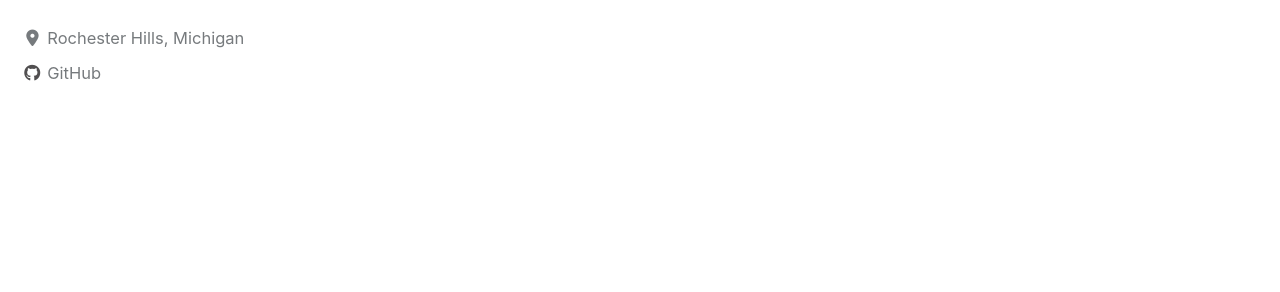
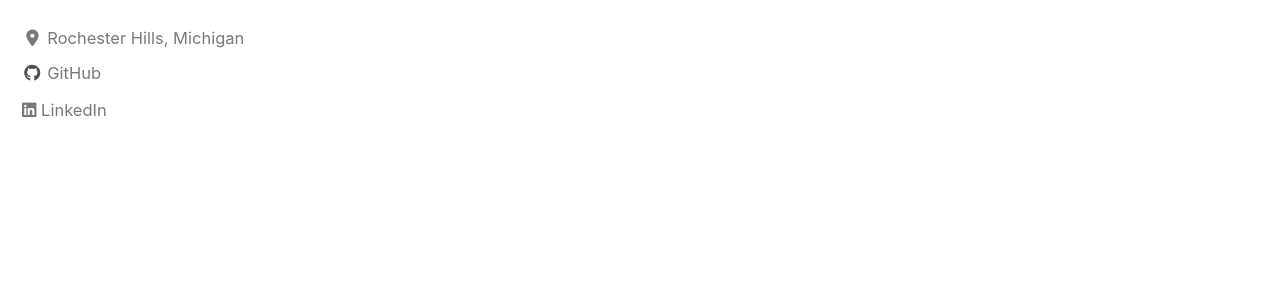
Before and after one commit to jmieses/jmportfolio.github.io, a Jekyll site: the page built from index.html, in a window 1280 px wide and 900 px high, scrolled down 776 px. Shown: the part 158-450 px from the top of the window. Built offline with Jekyll 4.4.1, drawn with Linux system fonts in a browser that asks for light colours; cached includes are drawn as plain includes; nearby versions of some CDN libraries; the list of posts is cut into pages by our own code.

Commit message:
linkedin link

```diff
--- a/_config.yml
+++ b/_config.yml
@@ -131,7 +131,9 @@ author:
     - label: "Instagram"
       icon: "fab fa-fw fa-instagram"
       # url: "https://instagram.com/"
-
+    - label: "LinkedIn"
+      icon: "fa fa-linkedin-square"
+      url: "https://linkedin.com/in/johnnymieses"
 # Site Footer
 footer:
   links:
```
